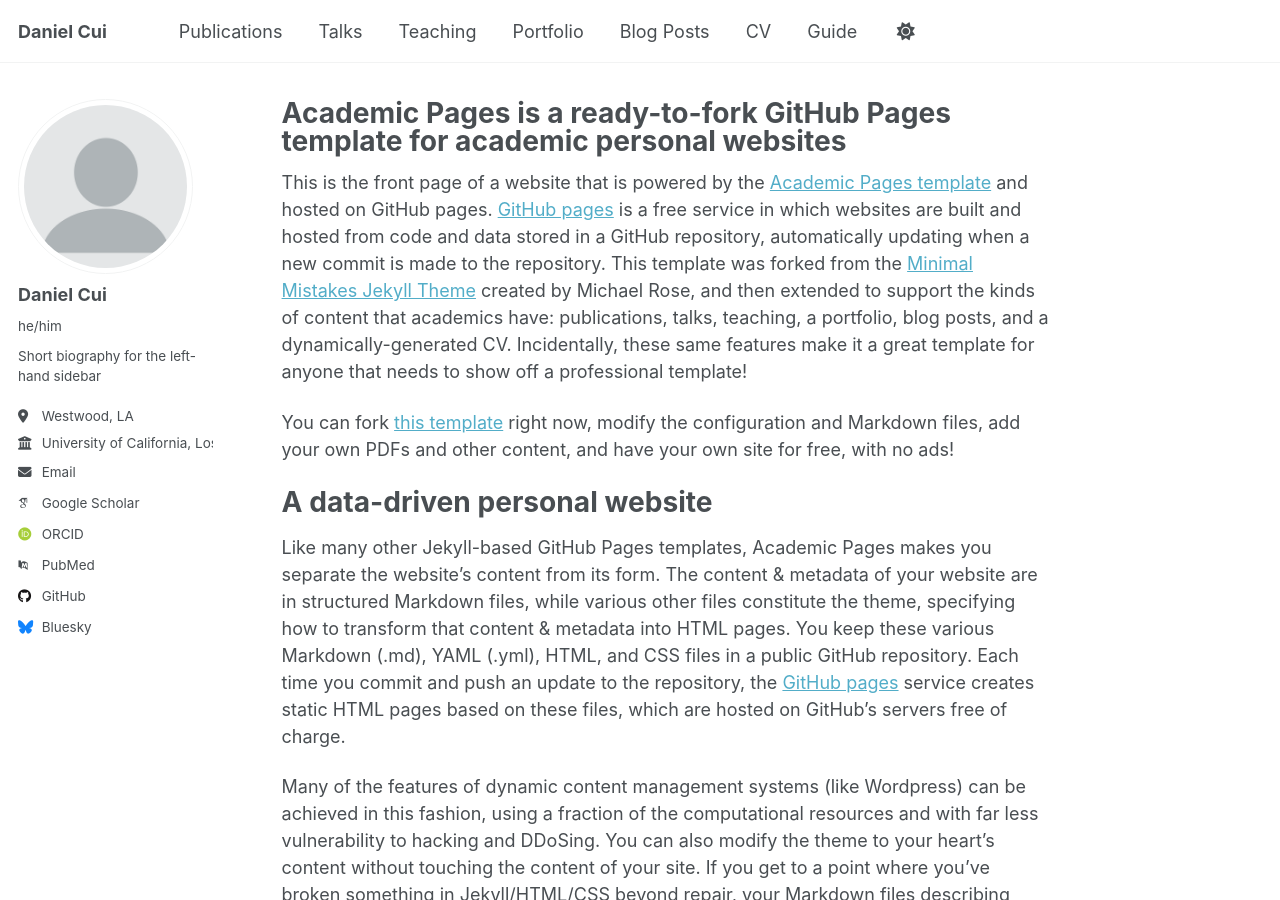
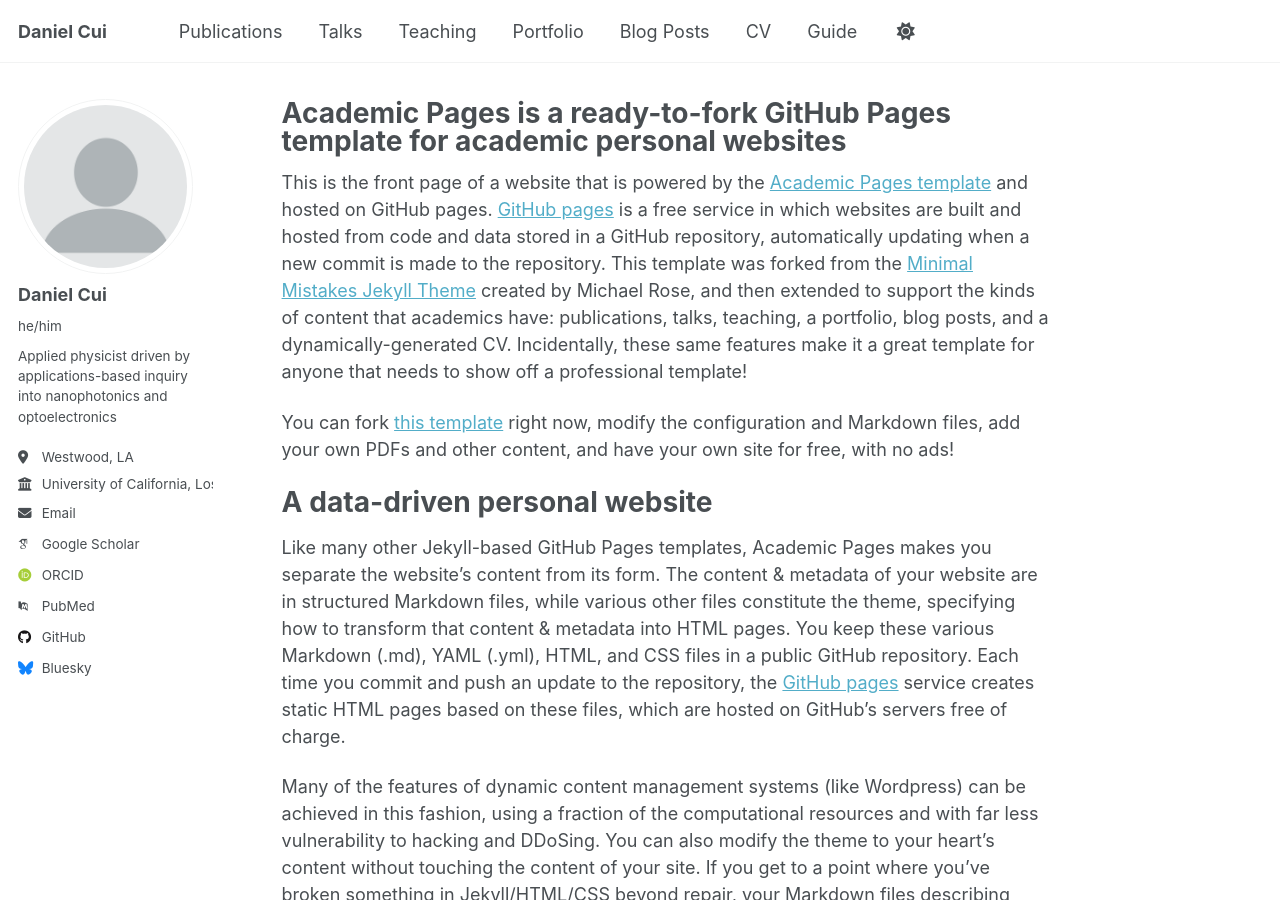
Before and after one commit to metaphotonicbear23/metaphotonicbear23.github.io, a Jekyll site: the page built from _pages/about.md, in a window 1280 px wide and 900 px high. Built offline with Jekyll 4.4.1, drawn with Linux system fonts in a browser that asks for light colours; some web fonts are replaced; a script that is not in the unit is left out.

Commit message:
Update _config.yml

```diff
--- a/_config.yml
+++ b/_config.yml
@@ -25,7 +25,7 @@ author:
   avatar           : "profile.png"
   name             : "Daniel Cui"
   pronouns         : "he/him"
-  bio              : "Short biography for the left-hand sidebar"
+  bio              : "Applied physicist driven by applications-based inquiry into nanophotonics and optoelectronics"
   location         : "Westwood, LA"
   employer         : "University of California, Los Angeles"
   uri              : # URL
```
